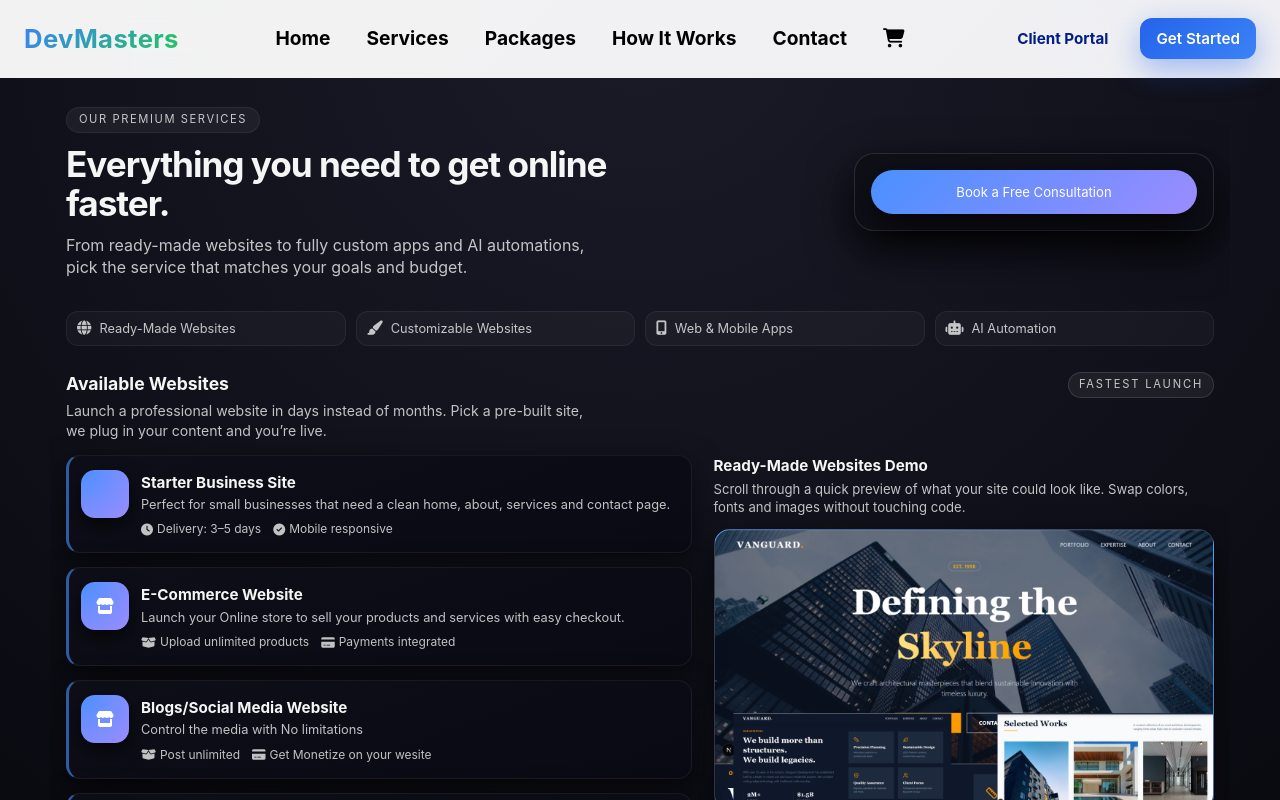
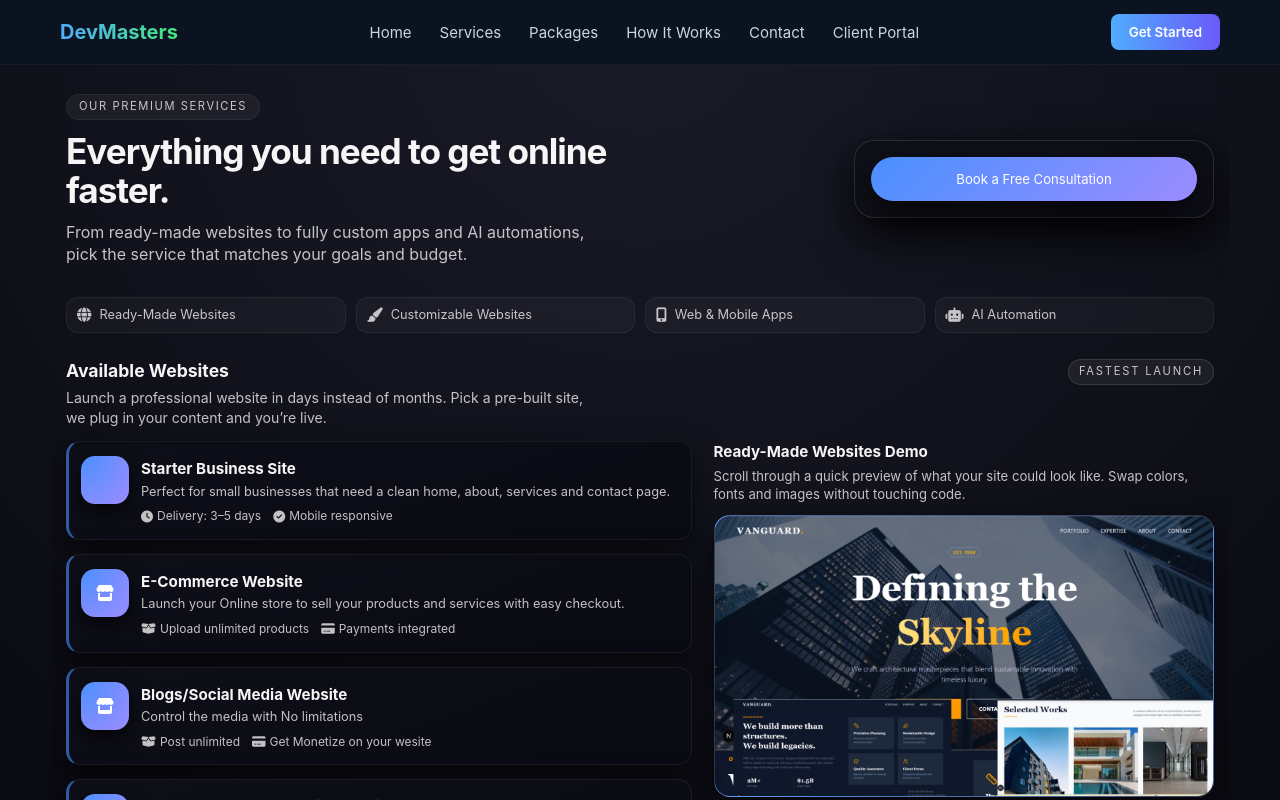
Before and after one commit to Darhkrich/DevMasters, a Next.js app: page /services in a window 1280 px wide. Shown: the top 800 px of the page. Built offline with nearby package versions, Linux system fonts and the light colour scheme.

Commit message:
navbar fix 3

```diff
--- a/src/app/(public)/layout.jsx
+++ b/src/app/(public)/layout.jsx
@@ -4,7 +4,7 @@ import PublicLayoutContent from '@/components/common/PublicLayoutContent';
 import '@/styles/publics.css';
 // Import critical page CSS in layout so it loads before first paint on client navigation
 import Navbar from '@/components/common/Navbar';
-import MobileMenu from '@/components/common/MobileMenu';
+
 import Footer from '@/components/common/Footer';
 
 export const viewport = {
@@ -17,7 +17,7 @@ export default function PublicLayout({ children }) {
   return (
     <>
       <Navbar />
-      <MobileMenu />
+
       <PublicLayoutContent>{children}</PublicLayoutContent>
       <TiltScriptLoader />
       <Footer />
--- a/src/components/common/Navbar.jsx
+++ b/src/components/common/Navbar.jsx
@@ -1,36 +1,59 @@
 "use client";
-import SelectedServicesSummary from '@/components/common/SelectedServicesSummary';
+import { useState } from "react";
 import Link from "next/link";
+import '@/styles/Navbar.css';
+export default function Navbar() {
+  const [open, setOpen] = useState(false);
 
-export default function Navbar() {
+  const navLinks = [
+    "Home",
+    "Services",
+    "Packages",
+    "How It Works",
+    "Contact",
+    "Client Portal",
+  ];
+
   return (
-    <header className="dc-navbar">
-      <div className="dc-navbar__container">
+    <header className="nav">
+      <div className="nav-container">
         {/* Logo */}
-        <div className="dc-navbar__logo">
-          <Link href="/">DevMasters</Link>
+        <div className="nav-logo">DevMasters</div>
+
+        {/* Desktop Nav */}
+        <nav className="nav-links">
+          {navLinks.map((link) => (
+            <Link key={link} href="#" className="nav-link">
+              {link}
+            </Link>
+          ))}
+        </nav>
+
+        {/* CTA */}
+        <div className="nav-cta">
+          <button className="btn-primary">Get Started</button>
         </div>
 
-        {/* Links */}
-        <ul className="dc-navbar__links">
-          <li><Link href="/">Home</Link></li>
-          <li><Link href="/services">Services</Link></li>
-          <li><Link href="/packages">Packages</Link></li>
-          <li><Link href="/how-it-work">How It Works</Link></li>
-          <li><Link href="/contact">Contact</Link></li>
-          <li> <Link href={'/Checkout'}><SelectedServicesSummary /> </Link></li>
-        </ul>
+        {/* Hamburger */}
+        <button
+          className={`hamburger ${open ? "active" : ""}`}
+          onClick={() => setOpen(!open)}
+          aria-label="Menu"
+        >
+          <span></span>
+          <span></span>
+          <span></span>
+        </button>
+      </div>
 
-        {/* Actions */}
-        <div className="dc-navbar__actions">
-          <Link href="/dashboard" className="dc-btn dc-btn--ghost">
-            Client Portal
+      {/* Mobile Menu */}
+      <div className={`mobile-menu ${open ? "show" : ""}`}>
+        {navLinks.map((link) => (
+          <Link key={link} href="#" className="mobile-link">
+            {link}
           </Link>
-
-          <Link href="/register" className="dc-btn dc-btn--primary">
-            Get Started
-          </Link>
-        </div>
+        ))}
+        <button className="btn-primary mobile-btn">Get Started</button>
       </div>
     </header>
   );
--- a/src/styles/Navbar.css
+++ b/src/styles/Navbar.css
@@ -1,263 +1,130 @@
-/* =====================================
-   NAVBAR — PROFESSIONAL SAAS AGENCY STYLE
-   Mobile-first, dark/light mode ready
-===================================== */
-
-/* =========================
-   DESIGN TOKENS (DARK MODE DEFAULT)
-========================= */
-:root {
-  --navbar-bg: rgba(18, 22, 36, 0.85);
-  --navbar-border: rgba(255, 255, 255, 0.06);
-  --navbar-text: #f1f5f9;
-  --navbar-text-muted: #94a3b8;
-  --navbar-hover: #3b82f6;
-  --navbar-gradient: linear-gradient(135deg, #3b82f6, #8b5cf6);
-  --navbar-shadow: 0 10px 30px -10px rgba(0, 0, 0, 0.5);
-  --navbar-blur: saturate(180%) blur(16px);
-  --transition: all 0.25s cubic-bezier(0.4, 0, 0.2, 1);
+/* ===== NAVBAR BASE ===== */
+.nav {
+  position: sticky;
+  top: 0;
+  width: 100%;
+  background: #0b1220;
+  z-index: 1000;
+  border-bottom: 1px solid rgba(255,255,255,0.05);
 }
 
-/* Light mode overrides */
-.light-mode {
-  --navbar-bg: rgba(255, 255, 255, 0.85);
-  --navbar-border: rgba(0, 0, 0, 0.06);
-  --navbar-text: #0f172a;
-  --navbar-text-muted: #475569;
-  --navbar-hover: #2563eb;
-  --navbar-shadow: 0 10px 30px -10px rgba(0, 0, 0, 0.1);
-  --navbar-blur: saturate(180%) blur(16px);
+.nav-container {
+  max-width: 1200px;
+  margin: 0 auto;
+  padding: 14px 20px;
+  display: flex;
+  align-items: center;
+  justify-content: space-between;
 }
 
-/* =========================
-   NAVBAR (MOBILE-FIRST)
-========================= */
-.navbar {
-  position: sticky;
-  top: 0;
-  z-index: 1000;
-  width: 100%;
-  background: var(--navbar-bg);
-  backdrop-filter: var(--navbar-blur);
-  -webkit-backdrop-filter: var(--navbar-blur);
-  border-bottom: 1px solid var(--navbar-border);
-  box-shadow: var(--navbar-shadow);
-  transition: var(--transition);
+/* ===== LOGO ===== */
+.nav-logo {
+  font-size: 20px;
+  font-weight: 700;
+  background: linear-gradient(90deg, #4facfe, #43e97b);
+  -webkit-background-clip: text;
+  -webkit-text-fill-color: transparent;
 }
 
-.navbar__container {
+/* ===== DESKTOP LINKS ===== */
+.nav-links {
   display: flex;
-  flex-wrap: wrap;
-  align-items: center;
-  justify-content: space-between;
-  max-width: 1280px;
-  margin: 0 auto;
-  padding: 0.75rem 1.25rem;
+  gap: 28px;
 }
 
-/* Logo */
-.navbar__logo a {
-  font-size: 1.6rem;
-  font-weight: 700;
-  letter-spacing: -0.02em;
-  background: var(--navbar-gradient);
-  -webkit-background-clip: text;
-  background-clip: text;
-  color: transparent;
+.nav-link {
+  color: #cbd5e1;
   text-decoration: none;
-  white-space: nowrap;
-  transition: var(--transition);
+  font-size: 15px;
+  transition: 0.3s;
 }
 
-.navbar__logo a:hover {
-  opacity: 0.9;
-  transform: scale(1.02);
+.nav-link:hover {
+  color: #ffffff;
 }
 
-/* Navigation Links (stacked on mobile) */
-.navbar__links {
+/* ===== CTA ===== */
+.btn-primary {
+  background: linear-gradient(90deg, #4facfe, #6a5af9);
+  border: none;
+  padding: 10px 18px;
+  border-radius: 8px;
+  color: white;
+  font-weight: 600;
+  cursor: pointer;
+}
+
+/* ===== HAMBURGER ===== */
+.hamburger {
+  display: none;
+  flex-direction: column;
+  gap: 5px;
+  padding: 10px;
+  cursor: pointer;
+  background: none;
+  border: none;
+}
+
+.hamburger span {
+  width: 22px;
+  height: 2px;
+  background: white;
+  transition: 0.3s;
+}
+
+/* Animation */
+.hamburger.active span:nth-child(1) {
+  transform: rotate(45deg) translateY(7px);
+}
+.hamburger.active span:nth-child(2) {
+  opacity: 0;
+}
+.hamburger.active span:nth-child(3) {
+  transform: rotate(-45deg) translateY(-7px);
+}
+
+/* ===== MOBILE MENU ===== */
+.mobile-menu {
+  position: absolute;
+  top: 100%;
+  left: 0;
+  width: 100%;
+  background: #0b1220;
   display: flex;
   flex-direction: column;
-  width: 100%;
-  list-style: none;
-  margin: 0;
-  padding: 1rem 0 0.5rem;
-  gap: 0.25rem;
+  gap: 18px;
+  padding: 20px;
+  transform: translateY(-120%);
+  opacity: 0;
+  pointer-events: none;
+  transition: 0.4s ease;
 }
 
-.navbar__links li {
-  width: 100%;
+.mobile-menu.show {
+  transform: translateY(0);
+  opacity: 1;
+  pointer-events: all;
 }
 
-.navbar__links a {
-  display: block;
-  padding: 0.75rem 1rem;
-  font-size: 1rem;
-  font-weight: 500;
-  color: var(--navbar-text);
+.mobile-link {
+  color: #cbd5e1;
   text-decoration: none;
-  border-radius: 10px;
-  transition: var(--transition);
+  font-size: 16px;
 }
 
-.navbar__links a:hover {
-  background: rgba(59, 130, 246, 0.1);
-  color: var(--navbar-hover);
+.mobile-btn {
+  width: 100%;
+  margin-top: 10px;
 }
 
-/* Actions */
-.navbar__actions {
-  display: flex;
-  flex-direction: column;
-  width: 100%;
-  gap: 0.5rem;
-  padding: 0.5rem 0 0;
-}
-
-/* Buttons */
-.navbar__btn {
-  display: inline-flex;
-  align-items: center;
-  justify-content: center;
-  padding: 0.65rem 1.25rem;
-  font-size: 0.9rem;
-  font-weight: 600;
-  text-decoration: none;
-  border-radius: 40px;
-  transition: var(--transition);
-  cursor: pointer;
-  border: none;
-  text-align: center;
-}
-
-.navbar__btn--ghost {
-  background: transparent;
-  color: var(--navbar-text);
-  border: 1px solid var(--navbar-border);
-}
-
-.navbar__btn--ghost:hover {
-  background: rgba(255, 255, 255, 0.05);
-  border-color: var(--navbar-hover);
-  color: var(--navbar-hover);
-  transform: translateY(-1px);
-}
-
-.navbar__btn--primary {
-  background: var(--navbar-gradient);
-  color: white;
-  box-shadow: 0 4px 12px rgba(59, 130, 246, 0.3);
-}
-
-.navbar__btn--primary:hover {
-  transform: translateY(-2px);
-  box-shadow: 0 8px 20px rgba(59, 130, 246, 0.4);
-}
-
-.navbar__btn--primary:active {
-  transform: translateY(0);
-  box-shadow: 0 2px 8px rgba(59, 130, 246, 0.3);
-}
-
-/* Selected Services Summary (special item) */
-.navbar__links .selected-services {
-  margin-left: 0;
-  padding: 0.5rem 0.75rem;
-  background: rgba(59, 130, 246, 0.1);
-  border-radius: 40px;
-  border: 1px solid rgba(59, 130, 246, 0.3);
-}
-
-/* =========================
-   TABLET & DESKTOP (min-width: 768px)
-========================= */
-@media (min-width: 768px) {
-  .navbar__container {
-    flex-wrap: nowrap;
-    padding: 0.5rem 2rem;
+/* ===== RESPONSIVE ===== */
+@media (max-width: 900px) {
+  .nav-links,
+  .nav-cta {
+    display: none;
   }
 
-  .navbar__links {
-    flex-direction: row;
-    width: auto;
-    padding: 0;
-    gap: 0.25rem;
-    margin-left: 2rem;
-  }
-
-  .navbar__links li {
-    width: auto;
-  }
-
-  .navbar__links a {
-    padding: 0.5rem 1rem;
-    font-size: 0.95rem;
-  }
-
-  .navbar__actions {
-    flex-direction: row;
-    width: auto;
-    padding: 0;
-    margin-left: auto;
-  }
-
-  .navbar__btn {
-    padding: 0.5rem 1.25rem;
-    font-size: 0.875rem;
+  .hamburger {
+    display: flex;
   }
 }
-
-/* =========================
-   LARGE DESKTOP (min-width: 1024px)
-========================= */
-@media (min-width: 1024px) {
-  .navbar__container {
-    padding: 0.5rem 2.5rem;
-  }
-
-  .navbar__links {
-    gap: 0.5rem;
-  }
-
-  .navbar__links a {
-    padding: 0.5rem 1.25rem;
-    font-size: 1rem;
-  }
-
-  .navbar__btn {
-    padding: 0.6rem 1.5rem;
-  }
-}
-
-/* =========================
-   EXTRA LARGE (min-width: 1280px)
-========================= */
-@media (min-width: 1280px) {
-  .navbar__container {
-    padding: 0.5rem 3rem;
-  }
-}
-
-/* =========================
-   UTILITY CLASSES (for JSX update)
-========================= */
-/* Hide mobile menu toggle if present (we'll use pure CSS responsive) */
-.navbar__toggle {
-  display: none;
-}
-
-/* Accessibility */
-@media (prefers-reduced-motion: reduce) {
-  .navbar,
-  .navbar a,
-  .navbar__btn {
-    transition: none;
-  }
-}
-
-/* Focus states */
-.navbar a:focus-visible,
-.navbar__btn:focus-visible {
-  outline: 2px solid #3b82f6;
-  outline-offset: 2px;
-}
```
Also changed, not shown: src/styles/publics.css (+22 -23 lines).
